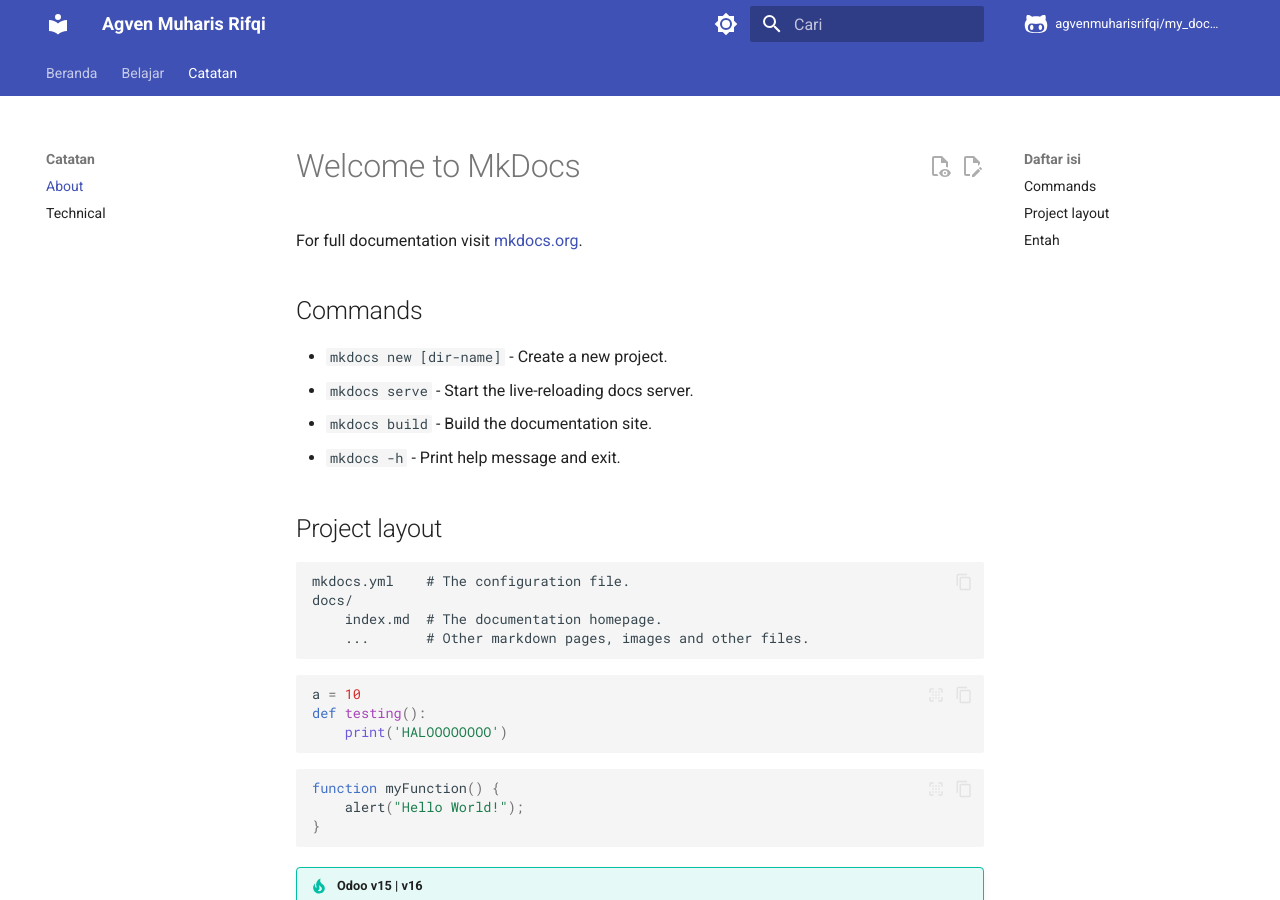
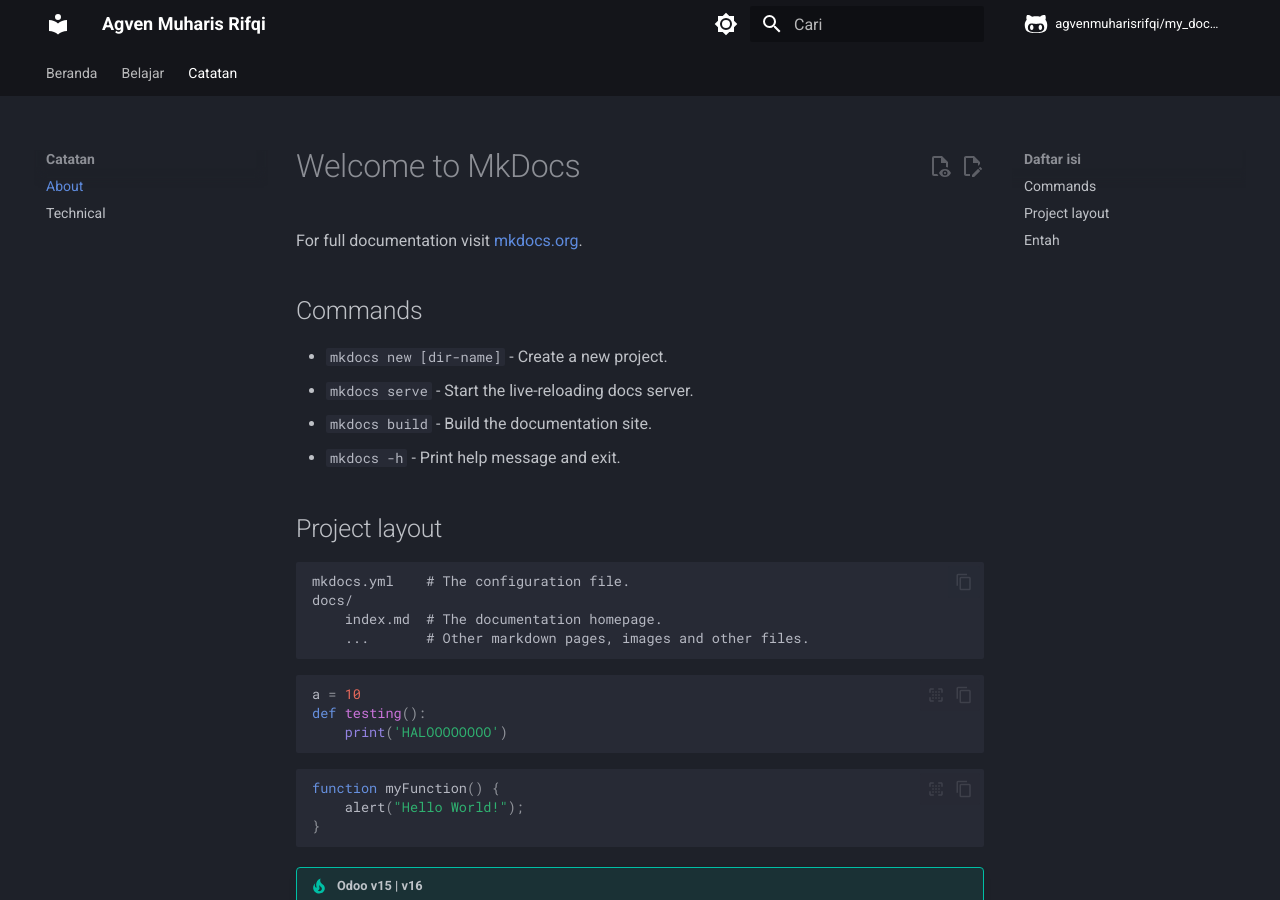
Before and after one commit to agvenmuharisrifqi/my_documentation, an MkDocs documentation site: the page built from docs/catatan/about.md, in a window 1280 px wide and 900 px high. Built offline with MkDocs 1.6.1 and Material for MkDocs 9.7.7, drawn with Linux system fonts in a browser that asks for light colours; comment, search, counter and statistics services are not loaded.

Commit message:
UPDATE adt-compro

```diff
--- a/mkdocs.yml
+++ b/mkdocs.yml
@@ -37,19 +37,19 @@ theme:
     - content.tabs.link
   palette:
     - media: "(prefers-color-scheme: light)"
-      scheme: default
-      primary: indigo
-      accent: indigo
+      scheme: slate
+      primary: black
+      accent: amber
       toggle:
         icon: material/brightness-7
         name: Switch to dark mode
     - media: "(prefers-color-scheme: dark)"
-      scheme: slate
-      primary: black
-      accent: indigo
+      scheme: default
+      primary: indigo
+      accent: green
       toggle:
         icon: material/brightness-4
-        name: Switch to system preference
+        name: Switch to light mode
   font:
       text: Roboto
       code: Roboto Mono
--- a/overrides/home.html
+++ b/overrides/home.html
@@ -4,62 +4,137 @@
 {{ super() }}
 <style>
     #hero-section {
-        background: var(--md-primary-fg-color);
+        background-color: var(--md-primary-fg-color);
     }
 
-    .hero__section {
+    .hero__container {
         margin: 32px 1rem;
-        color: var(--md-primary-bg-color);
+        color: white;
         display: flex;
         justify-content: center;
-        gap: 1.5rem;
+        align-items: center;
+        gap: 2rem;
+        padding: 2rem 0;
     }
 
-    .tx-hero__image{
-        width:17rem;
-        height:17rem;
-        padding-right: 2.5rem;
+    .hero__container .hero__content {
+        flex-grow: 1;
+        flex-basis: 60%;
     }
-    .img-fluid{
-        max-width: 100%;
-        height: auto
+
+    .hero__container .hero__content h1,
+    .hero__container .hero__content h4,
+    .hero__container .hero__content p {
+        padding: 0;
+        margin: 0;
     }
-    .w-100 {
-        width: 100% !important
+
+    .hero__container .hero__content h4 {
+        font-size: 2rem;
+        font-weight: 900;
+        color: var(--md-accent-fg-color);
+    }
+
+    .hero__container .hero__content h1 {
+        font-size: 4rem;
+        font-weight: 900;
+        color: currentColor;
+    }
+
+    .hero__container .hero__content p {
+        font-size: 1rem;
+    }
+
+    .hero__container .hero__content .md-button:focus,
+    .hero__container .hero__content .md-button:hover {
+        background-color: var(--md-accent-fg-color);
+        border-color: var(--md-accent-fg-color);
+        color: var(--md-default-bg-color);
+    }
+
+    .hero__container .hero__content .md-button--primary {
+        background-color: var(--md-accent-fg-color);
+        border-color: var(--md-accent-fg-color);
+        color: var(--md-accent-bg-color);
+    }
+
+    .hero__container .hero__content .md-button--secondary {
+        background-color: transparent;
+        border-color: transparent;
+        color: var(--md-accent-fg-color);
+    }
+
+    .hero__container .hero__image {
+        flex-grow: 1;
+        flex-basis: 40%;
+        animation: hero-up-down 2s ease-in-out infinite alternate-reverse both;
+    }
+
+    @keyframes hero-up-down {
+        0% {transform: translateY(10px)};
+        100% {transform: translateY(-10px)};
+    }
+
+    @media screen and (max-width: 460px) {
+        .hero__container .hero__content h4 {
+            font-size: 1.25rem
+        }
+
+        .hero__container .hero__content h1 {
+            font-size: 2rem
+        }
+    }
+
+    @media screen and (max-width: 760px) {
+        .hero__container .hero__content h4 {
+            font-size: 1.5rem
+        }
+
+        .hero__container .hero__content h1 {
+            font-size: 2.5rem
+        }
+
+        .hero__container .hero__image {
+            display: none;
+        }
+    }
+
+    @media screen and (max-width: 890px) {
+        .hero__container .hero__content h4 {
+            font-size: 1.8rem
+        }
+
+        .hero__container .hero__content h1 {
+            font-size: 3rem
+        }
     }
 </style>
+
 <section id="hero-section">
     <div class="md-grid md-typeset">
-        <div class="hero__section">
-            <div>
+        <div class="hero__container">
+            <div class="hero__content">
                 <h4>Full-stack Developer</h1>
-                <h1>Agven Muharis Rifqi</h1>
-                <p>Menyelesaikan permasalahan dengan CODING adalah suatu KESENANGAN tersendiri untuk SAYA.</p>
+                <h1>
+                    Agven Muharis<br>
+                    Rifqi
+                </h1>
+                <p style="margin-top: 1rem;">Menyelesaikan permasalahan dengan <strong style="color: var(--md-accent-fg-color);">CODING</strong> adalah suatu <strong style="color: var(--md-accent-fg-color);">KESENANGAN</strong> tersendiri untuk <strong style="color: var(--md-accent-fg-color);">SAYA</strong></p>
+                <div style="margin-top: 2rem;">
+                    <a href="{{ page.next_page.url | url }}" title="{{ page.next_page.title | striptags }}"
+                        class="md-button md-button--primary">
+                        Get started
+                    </a>
+                    <a href="{{ config.repo_url }}" title="Pelajari lebih" class="md-button md-button--secondary">
+                        Go to GitHub
+                    </a>
+                </div>
             </div>
-            <div>
-                <div style="object-fit: cover;">
-                    <img src="assets/img/rb_3581.png" class="img-fluid w-100" alt="">
-                </div>
+            <div class="hero__image">
+                <img style="width: 100%;" src="assets/img/hero-image.png" alt="">
             </div>
         </div>
     </div>
-    <!-- <div class="md-grid md-typeset">
-        <div class="tx-hero">
-            <div class="tx-hero__image">
-                <img src="assets/img/rb_3581.png" draggable="false">
-            </div>
-            <div class="tx-hero__content">
-                <h1>Agven Muharis Rifqi</h1>
-                <p>Menyelesaikan permasalahan dengan CODING adalah suatu KESENANGAN tersendiri untuk SAYA.</p>
-                <a href="{{ page.next_page.url | url }}" title="{{ page.next_page.title | striptags }}" class="md-button md-button--primary">
-                    Get started
-                </a>
-                <a href="{{ config.repo_url }}" title="Pelajari lebih" class="md-button md-button--secondary">
-                    Go to GitHub
-                </a>
-            </div>
-        </div>
-    </div> -->
 </section>
 {% endblock %}
 
@@ -68,7 +143,7 @@
 -->
 
 {% block content %}
-<style>
+<!-- <style>
     .md-sidebar--primary {
         display: none
     }
@@ -80,247 +155,8 @@
 </style>
 <section>
     <div>Content</div>
-</section>
+</section> -->
 {% endblock %}
-
-<!-- yle>
-
-    .md-main {
-        flex-grow: 0
-    }
-
-    .md-main__inner {
-        display: flex;
-        height: 100%;
-    }
-
-    .tx-container {
-        padding-top: .0rem;
-        background: linear-gradient(to bottom, var(--md-primary-fg-color), hsla(160deg,47%,55%,1) 99%,#fff 99%)
-    }
-
-    .tx-hero {
-        margin: 32px 2.8rem;
-        color: var(--md-primary-bg-color);
-        justify-content: center;
-    }
-
-    .tx-hero h1 {
-        margin-bottom: 1rem;
-        color: currentColor;
-        font-weight: 700
-    }
-
-    .tx-hero__content {
-        padding-bottom: 1rem;
-        margin: 0 auto;
-    }
-
-    .tx-hero__image{
-        width:17rem;
-        height:17rem;
-        order:1;
-        padding-right: 2.5rem;
-    }
-
-    .tx-hero .md-button {
-        margin-top: .5rem;
-        margin-right: .5rem;
-        color: var(--md-primary-bg-color)
-    }
-
-    .tx-hero .md-button--primary {
-        background-color: var(--md-primary-bg-color);
-        color: hsla(280deg, 37%, 48%, 1);
-        border-color: var(--md-primary-bg-color)
-    }
-
-    .tx-hero .md-button:focus,
-    .tx-hero .md-button:hover {
-        background-color: var(--md-accent-fg-color);
-        color: var(--md-default-bg-color);
-        border-color: var(--md-accent-fg-color)
-    }
-
-    .feature-item h2 svg {
-        height: 30px;
-        float: left;
-        margin-right: 10px;
-        transform: translateY(10%);
-    }
-
-    .top-hr {
-        margin-top: 42px;
-    }
-
-    .feature-item {
-        font-family: 'Lato', sans-serif;
-        font-weight: 300;
-        box-sizing: border-box;
-        padding: 0 15px;
-        word-break: break-word
-    }
-
-    .feature-item h2 {
-        color: #333;
-        font-weight: 300;
-        font-size: 25px;
-        white-space: nowrap;
-        overflow: hidden;
-        text-overflow: ellipsis;
-        line-height: normal;
-        margin-top: 20px;
-        margin-bottom: 10px;
-        font-family: inherit;
-    }
-
-    .feature-item p {
-        font-size: 16px;
-        line-height: 1.8em;
-        text-rendering: optimizeLegibility;
-        -webkit-font-smoothing: antialiased;
-        color: #111;
-        margin: 0 0 10px;
-        display: block;
-    }
-
-    @media screen and (max-width:30em) {
-        .tx-hero h1 {
-            font-size: 1.4rem
-        }
-    }
-
-    @media screen and (min-width:60em) {
-        .md-sidebar--secondary {
-            display: none
-        }
-
-        .tx-hero {
-            display: flex;
-            align-items: center;
-            justify-content: center;
-        }
-
-        .tx-hero__content {
-            max-width: 22rem;
-            margin-top: 3.5rem;
-            margin-bottom: 3.5rem;
-            margin-left: 1.0rem;
-            margin-right: 4.0rem;
-            align-items: center;
-        }
-    }
-
-    @media screen and (min-width:76.25em) {
-        .md-sidebar--primary {
-            display: none
-        }
-
-        .top-hr {
-            width: 100%;
-            display: flex;
-            max-width: 61rem;
-            margin-right: auto;
-            margin-left: auto;
-            padding: 0 .2rem;
-        }
-
-        .bottom-hr {
-            margin-top: 10px;
-            width: 100%;
-            display: flex;
-            max-width: 61rem;
-            margin-right: auto;
-            margin-left: auto;
-            padding: 0 .2rem;
-        }
-
-        .feature-item {
-            flex: 1;
-            min-width: 0;
-        }
-
-        .feature-item:hover {
-            background-color: #526cfe47;
-            border-radius: 3px;
-        }
-    }
-
-    .hr {
-        border-bottom: 1px solid #eee;
-        width: 100%;
-        margin: 20px 0;
-    }
-
-    .text-center {
-        text-align: center;
-        padding-right: 15px;
-        padding-left: 15px;
-        margin-right: auto;
-        margin-left: auto;
-        margin-top: 15px;
-        font-family: 'Lato', sans-serif;
-        font-size: 23px;
-        font-weight: 300;
-        padding-bottom: 10px;
-    }
-
-    .logos {
-        display: flex;
-        align-items: center;
-        justify-content: center;
-        flex-flow: row wrap;
-        margin: 0 auto;
-    }
-
-    .logos img {
-        flex: 1 1 auto;
-        padding: 25px;
-        max-height: 130px;
-        vertical-align: middle;
-    }
-
-    .hr-logos {
-        margin-top: 0;
-        margin-bottom: 30px;
-    }
-
-    .md-footer-meta__inner {
-        display: flex;
-        flex-wrap: wrap;
-        justify-content: space-between;
-        margin-top: 1.0rem;
-    }
-
-    .md-footer-social {
-        padding-top: 20px;
-    }
-</style> -->
-
-<!--
-
-
-<div class="top-hr">
-    <div class="feature-item">
-        <h2>
-            <svg xmlns="http://www.w3.org/2000/svg" viewBox="0 0 24 24">
-                <path
-                    d="M15 17v-3h3v-2l4 3.5-4 3.5v-2h-3m2 1v3h-3v2l-4-3.5 4-3.5v2h3M12 8c-2.21 0-4 1.8-4 4 0 1.91 1.35 3.54 3.21 3.92L16 11.86A3.997 3.997 0 0012 8m0 6c-1.1 0-2-.89-2-2s.9-2 2-2 2 .9 2 2-.89 2-2 2m9.66-5.27l-2-3.46c-.12-.22-.38-.31-.61-.22l-2.49 1c-.51-.41-1.06-.74-1.69-1l-.37-2.63A.506.506 0 0014 2h-4c-.25 0-.46.18-.5.42l-.37 2.65c-.63.26-1.17.59-1.69 1L5 5.05c-.23-.09-.5 0-.61.22l-2 3.46c-.13.21-.08.49.11.64L4.57 11l-.07 1 .07 1-2.11 1.63c-.2.15-.25.43-.12.64l2 3.46c.11.27.4.38.66.27l2.5-1c.24.19.5.37.76.53l1.65-1.4c-.77-.33-1.45-.82-2-1.45l-2.41 1-.77-1.3L6.8 13.8a5.55 5.55 0 010-3.6L4.69 8.65l.75-1.3 2.41 1c.78-.9 1.83-1.53 3-1.78l.4-2.57h1.5l.37 2.62c1.17.24 2.22.88 3 1.77l2.41-1 .75 1.3-2.08 1.51c.09.26.16.53.2.8h2l2.1-1.63a.48.48 0 00.16-.64M12 8c-2.21 0-4 1.8-4 4 0 1.91 1.35 3.54 3.21 3.92L16 11.86A3.997 3.997 0 0012 8m0 6c-1.1 0-2-.89-2-2s.9-2 2-2 2 .9 2 2-.89 2-2 2m0-6c-2.21 0-4 1.8-4 4 0 1.91 1.35 3.54 3.21 3.92L16 11.86A3.997 3.997 0 0012 8m0 6c-1.1 0-2-.89-2-2s.9-2 2-2 2 .9 2 2-.89 2-2 2z" />
-            </svg>
-            UP42 in Python
-        </h2>
-        <p>Use UP42 via Python: order geospatial data and generate insights.</p>
-    </div>
-    <div class="feature-item">
-        <h2>
-            <svg xmlns="http://www.w3.org/2000/svg" viewBox="0 0 24 24">
-                <path
-                    d="M16 17v2H2v-2s0-4 7-4 7 4 7 4m-3.5-9.5A3.5 3.5 0 109 11a3.5 3.5 0 003.5-3.5m3.44 5.5A5.32 5.32 0 0118 17v2h4v-2s0-3.63-6.06-4M15 4a3.39 3.39 0 00-1.93.59 5 5 0 010 5.82A3.39 3.39 0 0015 11a3.5 3.5 0 000-7z" />
-            </svg>Python ecosystem
-        </h2>
-        <p>Use UP42 together with your preferred Python libraries. </p>
-    </div>
-</div> -->
 
 {% block footer %}
 <footer class="md-footer">
--- a/overrides/index.html
+++ /dev/null
@@ -1,60 +0,0 @@
-<!DOCTYPE html>
-<html lang="en">
-<head>
-    <meta charset="UTF-8">
-    <meta name="viewport" content="width=device-width, initial-scale=1.0">
-    <title>Document</title>
-    <style>
-        * {
-            padding: 0;
-            margin: 0;
-            box-sizing: border-box;
-        }
-        #hero-section {
-            background-color: #4051b5;
-        }
-        .hero__section {
-            margin: 32px 1rem;
-            color: var(--md-primary-bg-color);
-            display: flex;
-            justify-content: center;
-            gap: 1.5rem;
-        }
-    </style>
-</head>
-<body>
-    <section id="hero-section">
-        <div class="md-grid md-typeset">
-            <div class="hero__section">
-                <div>
-                    <h4>Full-stack Developer</h1>
-                    <h1>Agven Muharis Rifqi</h1>
-                    <p>Menyelesaikan permasalahan dengan CODING adalah suatu KESENANGAN tersendiri untuk SAYA.</p>
-                </div>
-                <div>
-                    <div >
-                        <img src="assets/img/rb_3581.png" alt="">
-                    </div>
-                </div>
-            </div>
-        </div>
-        <!-- <div class="md-grid md-typeset">
-            <div class="tx-hero">
-                <div class="tx-hero__image">
-                    <img src="assets/img/rb_3581.png" draggable="false">
-                </div>
-                <div class="tx-hero__content">
-                    <h1>Agven Muharis Rifqi</h1>
-                    <p>Menyelesaikan permasalahan dengan CODING adalah suatu KESENANGAN tersendiri untuk SAYA.</p>
-                    <a href="{{ page.next_page.url | url }}" title="{{ page.next_page.title | striptags }}" class="md-button md-button--primary">
-                        Get started
-                    </a>
-                    <a href="{{ config.repo_url }}" title="Pelajari lebih" class="md-button md-button--secondary">
-                        Go to GitHub
-                    </a>
-                </div>
-            </div>
-        </div> -->
-    </section>
-</body>
-</html>
```
Also changed, not shown: overrides/assets/img/carousel-2.png (deleted), overrides/assets/img/rb_2417.png (deleted), overrides/assets/img/rb_3581.png (deleted), 1 other file.
